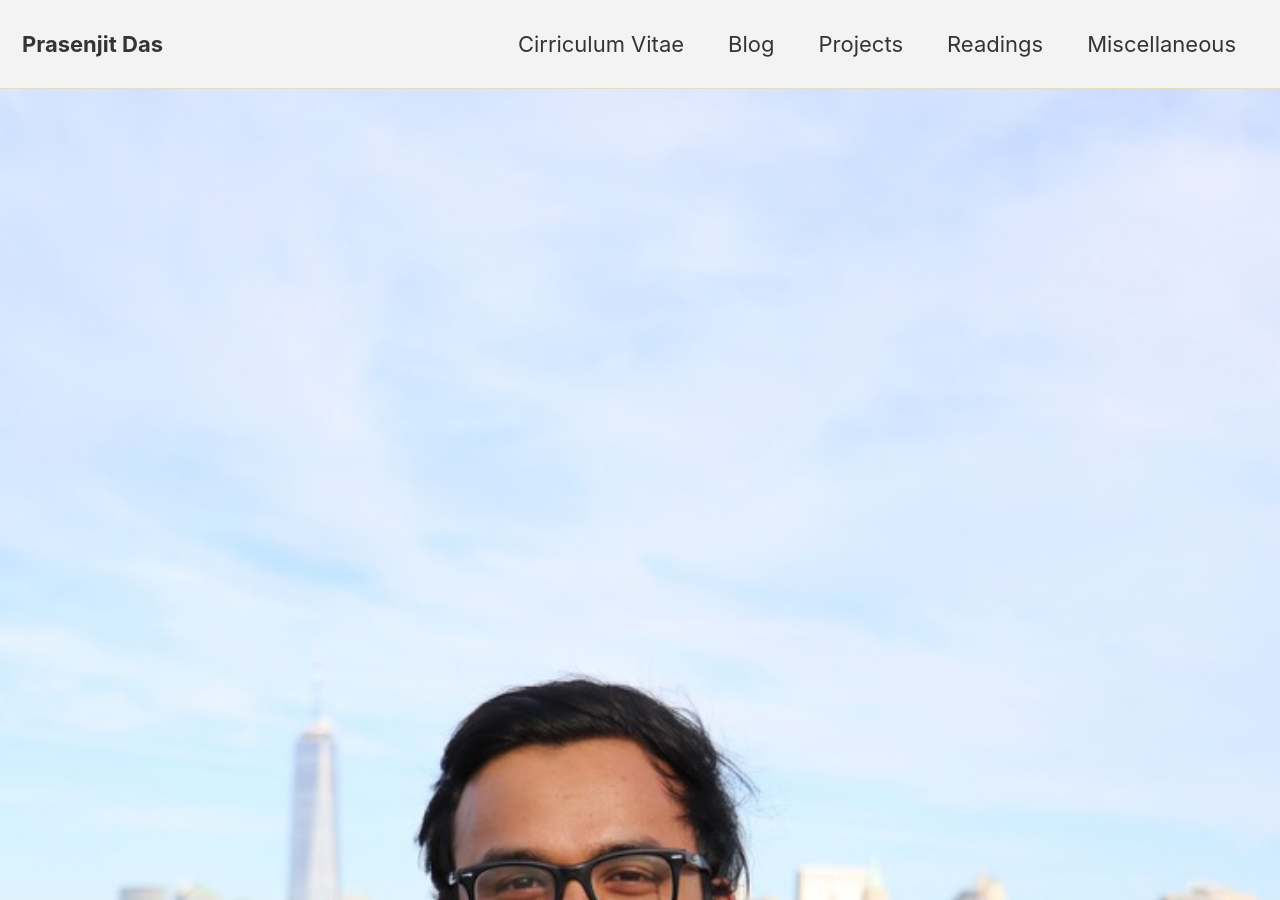
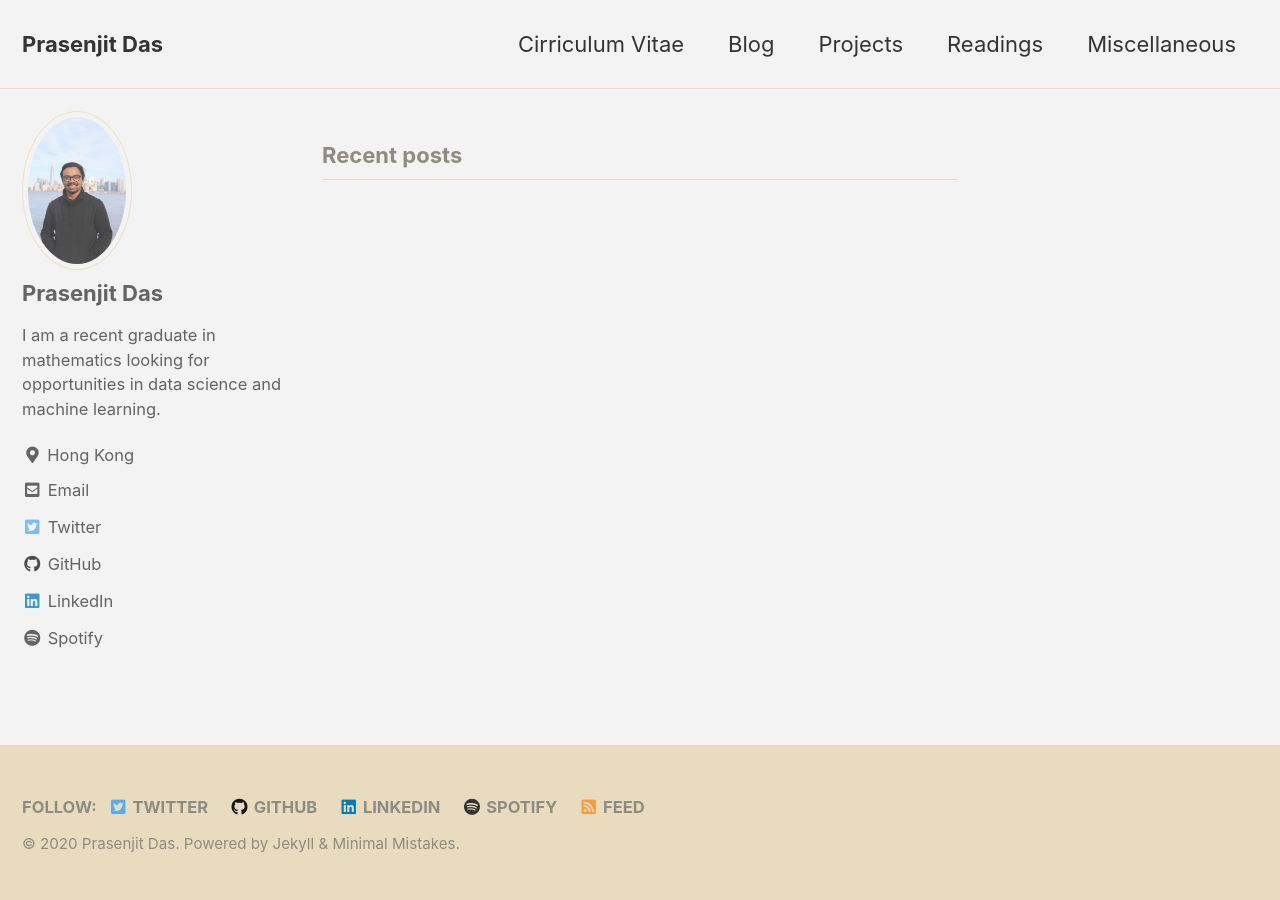
Before and after one commit to atprasenjit/atprasenjit.github.io, a Jekyll site: the page built from index.html, in a window 1280 px wide and 900 px high. Built offline with Jekyll 4.4.1, drawn with Linux system fonts in a browser that asks for light colours; cached includes are drawn as plain includes; the list of posts is cut into pages by our own code.

Commit message:
no index photo

```diff
--- a/index.html
+++ b/index.html
@@ -1,6 +1,4 @@
 ---
 layout: home
 author_profile: true
-header:
-  image: "images/casual_photo.jpeg"
 ---
```
